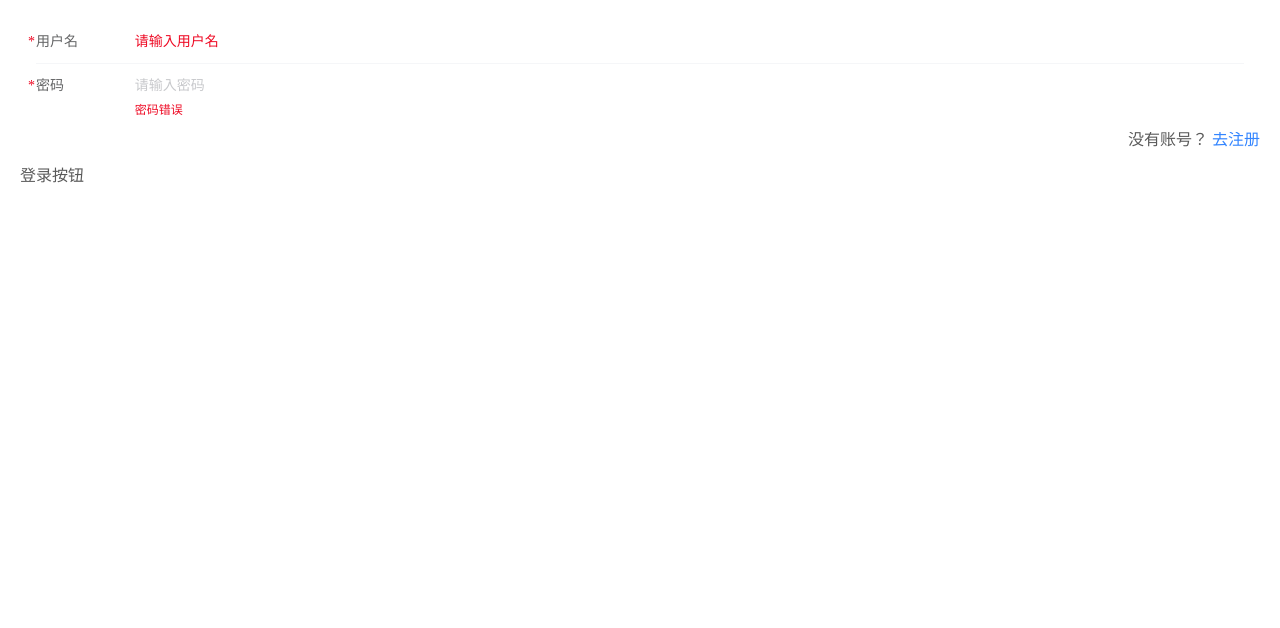
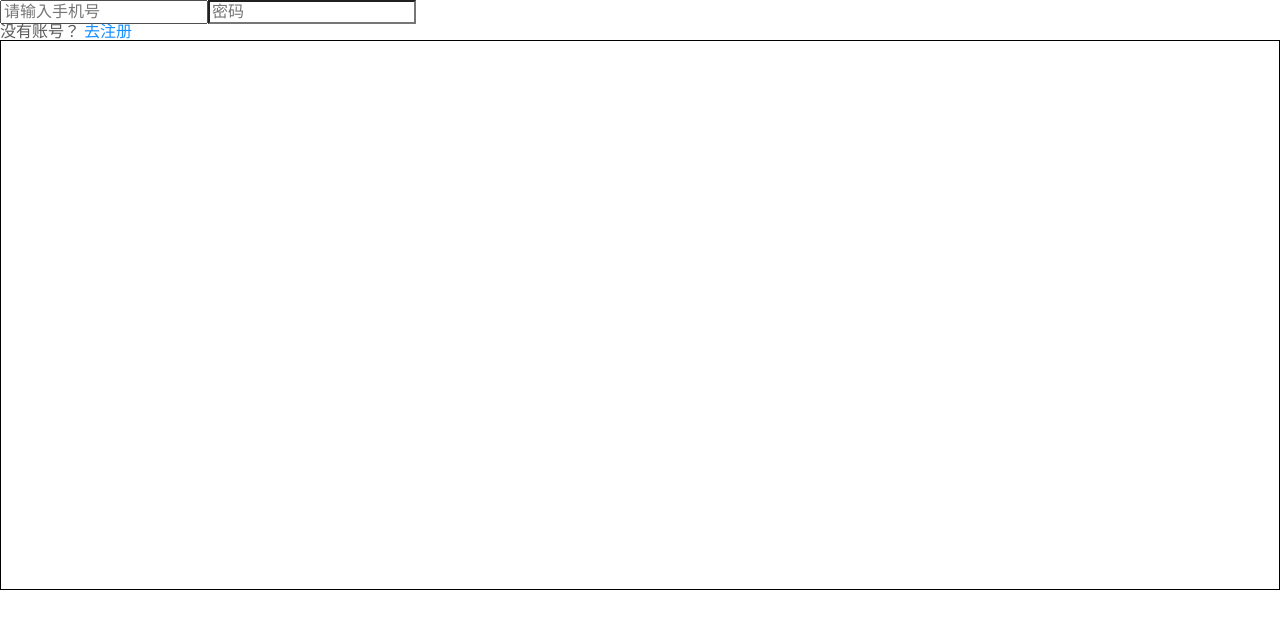
Before and after one commit to lvyuqing-git/hmtt, a Vue app in the folder hmtt/: page /#/login in a window 1280 px wide. Shown: the top 628 px of the page. Built offline with nearby package versions, Linux system fonts and the light colour scheme; a small style sheet from the web is missing.

Commit message:
login页面静态样式渲染

```diff
--- /dev/null
+++ b/hmtt/src/components/hmbutton.vue
@@ -0,0 +1,19 @@
+<template>
+  <div class="button">
+
+  </div>
+</template>
+
+<script>
+export default {
+
+}
+</script>
+
+<style>
+.button{
+    width: 100vw/360*318;
+    border: 1px solid black;
+    height: 550px;
+}
+</style>
--- a/hmtt/src/main.js
+++ b/hmtt/src/main.js
@@ -3,8 +3,7 @@ import App from './App.vue'
 import './assets/reset.css'
 import router from '@/router/index'
 Vue.config.productionTip = false
-import { Field } from 'vant'
-Vue.use(Field)
+
 new Vue({
 	router,
 	render: h => h(App)
--- a/hmtt/src/views/Login.vue
+++ b/hmtt/src/views/Login.vue
@@ -3,76 +3,28 @@
     <div class="container">
       <div class="close"><span class="iconfont iconicon-test"></span></div>
       <div class="logo"><span class="iconfont iconnew"></span></div>
-      <div class="inputs">
-
-          <van-field v-model="username"
-                     error
-                     required
-                     label="用户名"
-                     placeholder="请输入用户名" />
-          <van-field v-model="password"
-                     required
-                     label="密码"
-                     placeholder="请输入密码"
-                     error-message="密码错误" />
-
-      </div>
+      <div class="inputs"><input placeholder="请输入手机号"
+               class="input"><input placeholder="密码"
+               class="input"
+               type="password"></div>
       <p class="tips">
         没有账号？
         <a href="#/register"
            class="">去注册</a></p>
-      <div class="button">登录按钮</div>
+      <hmbutton></hmbutton>
     </div>
   </div>
 
 </template>
 
 <script>
+import hmbutton from '../components/hmbutton'
 export default {
-    data () {
-        return {
-            username : '',
-            password : ''
-
-        }
-    }
+  components: {
+    hmbutton
+  }
 }
 </script>
 
-<style lang='less' scoped>
-.container {
-  padding: 20px;
-}
-
-.close {
-  span {
-    font-size: 27 / 360 * 100vw;
-  }
-}
-
-.logo {
-  display: flex;
-  justify-content: center;
-
-  span {
-    display: block;
-    font-size: 126 / 360 * 100vw;
-    color: #d81e06;
-  }
-}
-
-.inputs {
-  input {
-    margin-bottom: 20px;
-  }
-}
-
-.tips {
-  text-align: right;
-  margin-bottom: 20px;
-
-  a {
-    color: #3385ff;
-  }
-}
+<style>
 </style>
```
